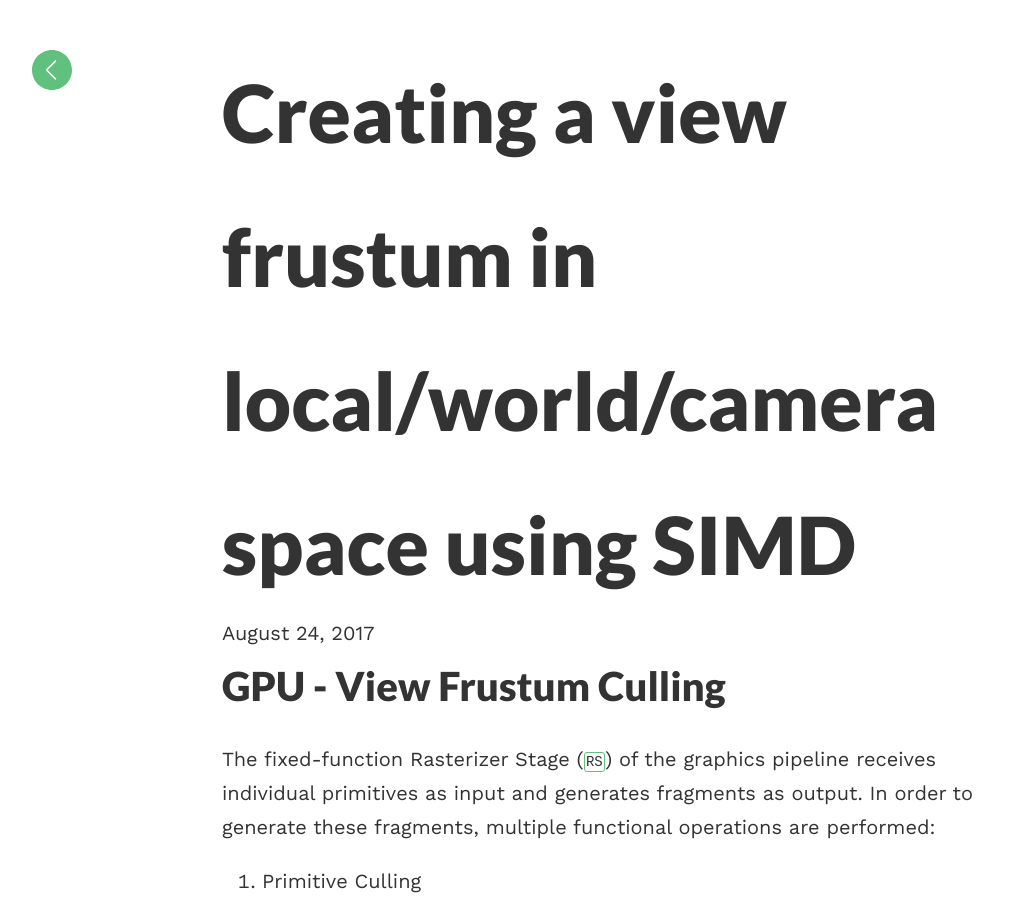
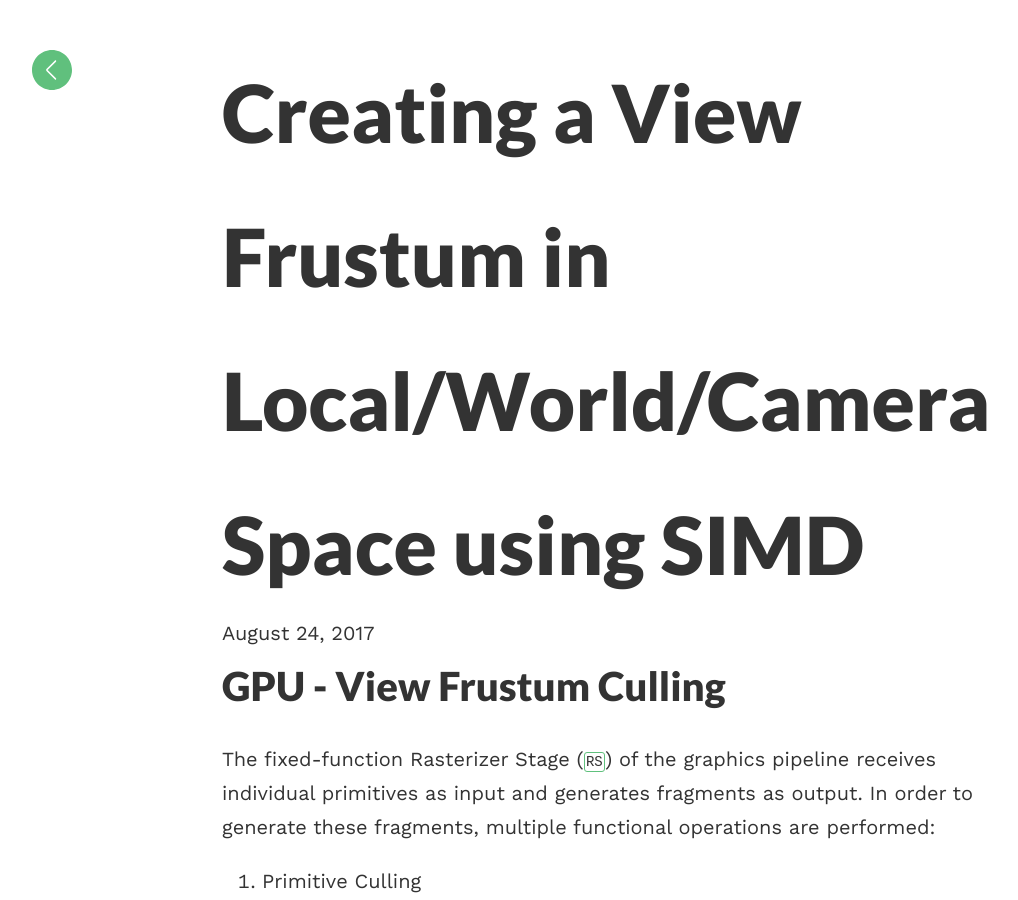
Before and after one commit to matt77hias/Blog, a Jekyll site: the page built from _posts/2017-08-24-creating-a-view-frustum.md, in a window 1280 px wide and 900 px high. Shown: the whole window, without its empty margins (18-1036 px from the left). Built offline with Jekyll 4.4.1, drawn with Linux system fonts in a browser that asks for light colours; formulas are drawn with MathJax 3; comment, search, counter and statistics services are not loaded.

```diff
--- a/_posts/2017-08-24-creating-a-view-frustum.md
+++ b/_posts/2017-08-24-creating-a-view-frustum.md
@@ -1,6 +1,6 @@
 ---
 layout: post
-title:  "Creating a view frustum in local/world/camera space using SIMD"
+title:  "Creating a View Frustum in Local/World/Camera Space using SIMD"
 date:   2017-08-24
 categories: culling
 ---
```
